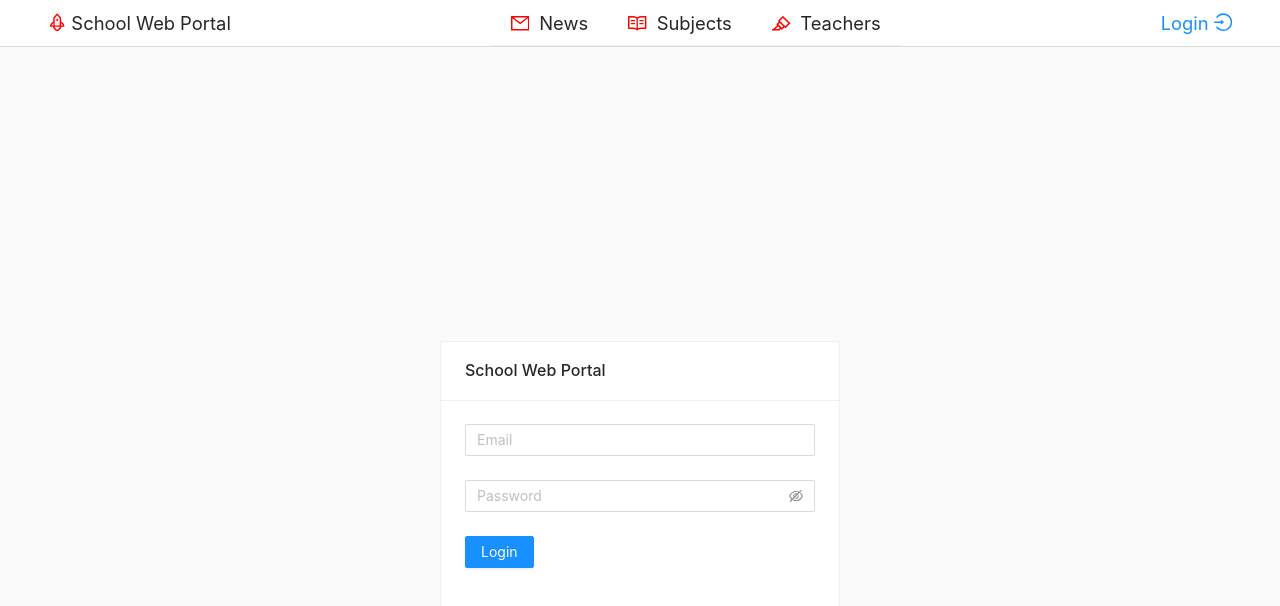
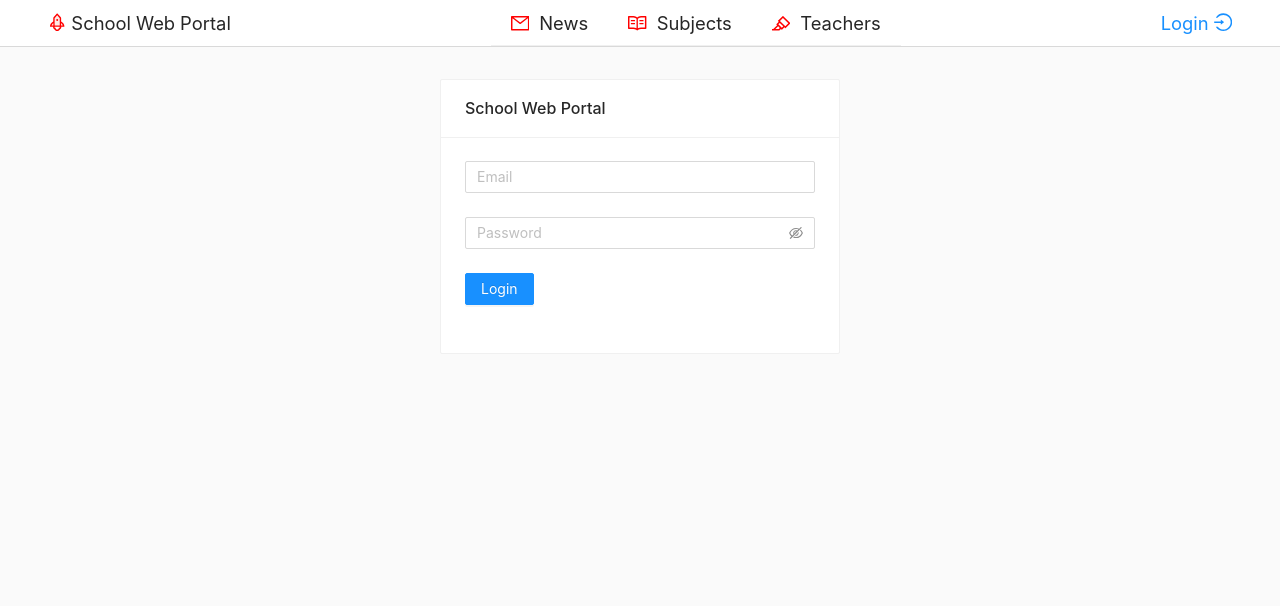
Before and after one commit to Yeami/school-web-portal, a React (Create React App) app in the folder client/: page /login in a window 1280 px wide. Shown: the top 606 px of the page. Built offline with nearby package versions, Linux system fonts and the light colour scheme.

Commit message:
Remove some styles from the login view

```diff
--- a/client/src/views/LoginView.js
+++ b/client/src/views/LoginView.js
@@ -9,9 +9,6 @@ import {Redirect} from 'react-router-dom';
 const pageWrapper = {
   display: 'flex',
   justifyContent: 'center',
-  alignItems: 'center',
-  width: '100%',
-  height: '100vh',
 };
 
 function LoginView(props) {
```
